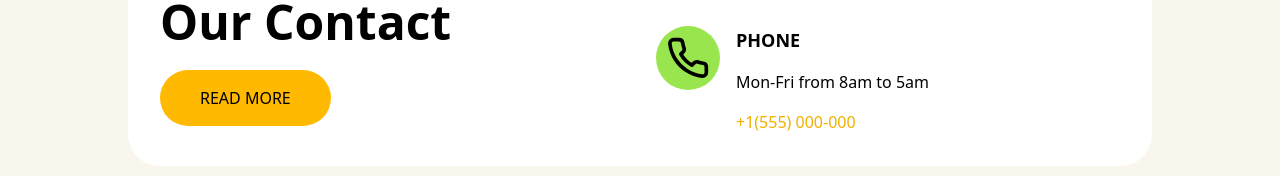
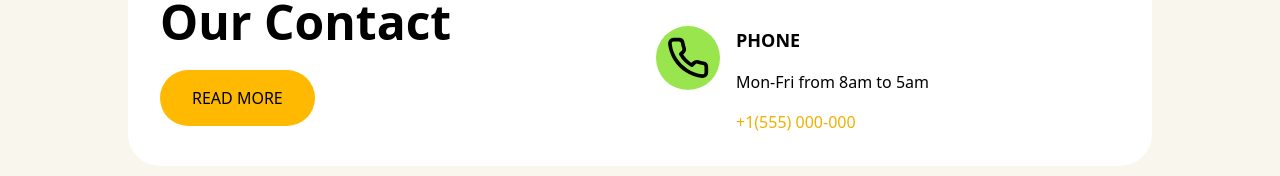
Before and after one commit to Sonukathat/kwikster-task, a React (Vite) app: page / in a window 1280 px wide. Shown: the part 5703-5879 px from the top of the page. Built offline with nearby package versions, Linux system fonts and the light colour scheme.

Commit message:
update btn size

```diff
--- a/src/components/Contact.jsx
+++ b/src/components/Contact.jsx
@@ -18,7 +18,7 @@ function Contact() {
                         <h2 className="text-2xl font-bold sm:text-5xl">Our Contact</h2>
                     </div>
                     <div>
-                        <button className="bg-amber-400 px-10 py-4 rounded-4xl">READ MORE</button>
+                        <button className="bg-amber-400 px-8 py-4 rounded-4xl">READ MORE</button>
                     </div>
                 </div>
                 <div className="flex flex-col gap-8 lg:w-1/2">
```
